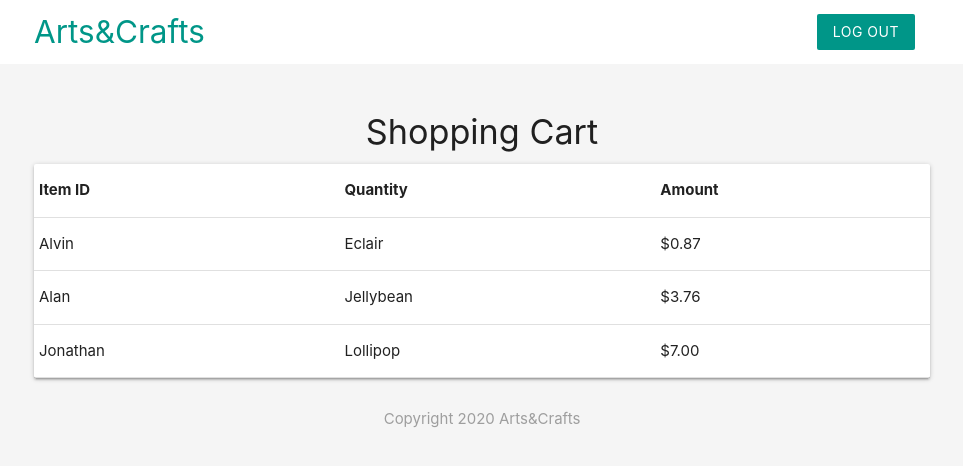
After one commit to tahsinAmin/aNc, a PHP site: page /checkout.php in a window 1280 px wide. The commit adds this page. Shown: the top 466 px of the page, without its empty margins (158-1121 px from the left). Run offline with PHP 8.4, Linux system fonts and the light colour scheme; data comes from the database, SQL or seed files in the repository.

Commit message:
Shopping Cart - up to print_r()

```diff
--- /dev/null
+++ b/checkout.php
@@ -0,0 +1,64 @@
+<?php
+  include('config\db_connect.php');
+
+  // write query for all buyer_profile
+  $sql = "SELECT * from added_to_cart where buyer_id=1";
+
+  // make query & get result
+  $result = mysqli_query($conn, $sql);
+
+  // fetchg the resulting rows as an array
+  $lists = mysqli_fetch_all($result, MYSQLI_ASSOC);
+
+  // freee result from memory
+  mysqli_free_result($result);
+
+  // close the connectiuon
+  mysqli_close($conn);
+  // print_r($lists);
+ ?>
+
+
+<!DOCTYPE html>
+<html lang="en" dir="ltr">
+
+  <?php include('templates/header.php') ?>
+  <br><br><br><br>
+  <section class="container center">
+    <h4 class="center">Shopping Cart</h4>
+    <div class="card">
+      <div class="col s6 md3">
+        <table>
+            <thead>
+              <tr>
+                  <th>Item ID</th>
+                  <th>Quantity</th>
+                  <th>Amount</th>
+              </tr>
+            </thead>
+
+            <tbody>
+              <tr>
+                <td>Alvin</td>
+                <td>Eclair</td>
+                <td>$0.87</td>
+              </tr>
+              <tr>
+                <td>Alan</td>
+                <td>Jellybean</td>
+                <td>$3.76</td>
+              </tr>
+              <tr>
+                <td>Jonathan</td>
+                <td>Lollipop</td>
+                <td>$7.00</td>
+              </tr>
+            </tbody>
+          </table>
+        </div>
+    </div>
+  </section>
+
+  <?php include('templates/footer.php') ?>
+</body>
+</html>
--- a/templates/header.php
+++ b/templates/header.php
@@ -9,6 +9,7 @@
   <title>Online Stationary</title>
   <!-- Compiled and minified CSS -->
    <link rel="stylesheet" href="https://cdnjs.cloudflare.com/ajax/libs/materialize/1.0.0/css/materialize.min.css">
+   <link rel="stylesheet" href="https://stackpath.bootstrapcdn.com/font-awesome/4.7.0/css/font-awesome.min.css">
    <style media="screen">
      .brand{
        background: #009688 !important;
@@ -21,6 +22,11 @@
        margin: 20px auto;
        padding: 20px;
      }
+     nav{
+       position: fixed;
+       top: 0;
+       z-index: 1;
+     }
    </style>
 </head>
   <body class="grey lighten-4">
@@ -28,8 +34,8 @@
       <div class="container">
         <a href="dash.php" class="brand-logo brand-text">Arts&Crafts</a> // Work remain. Only goes iff the user is signed in
         <ul id="nav-mobile" class="right hide-on-small-and-down">
-          <li>
-            <a href="index.php" class="btn brand z-depth-0">Log Out</a>
+          <!-- <li><a href="checkout.php" class="btn brand z-depth-0 btn-floating btn-large pulse" style="background-color: #cbb09c !important;"><i class="fas fa-shopping-cart"></i></a></li> -->
+          <li><a href="index.php" class="btn brand z-depth-0">Log Out</a>
           </li>
         </ul>
       </div>
```
